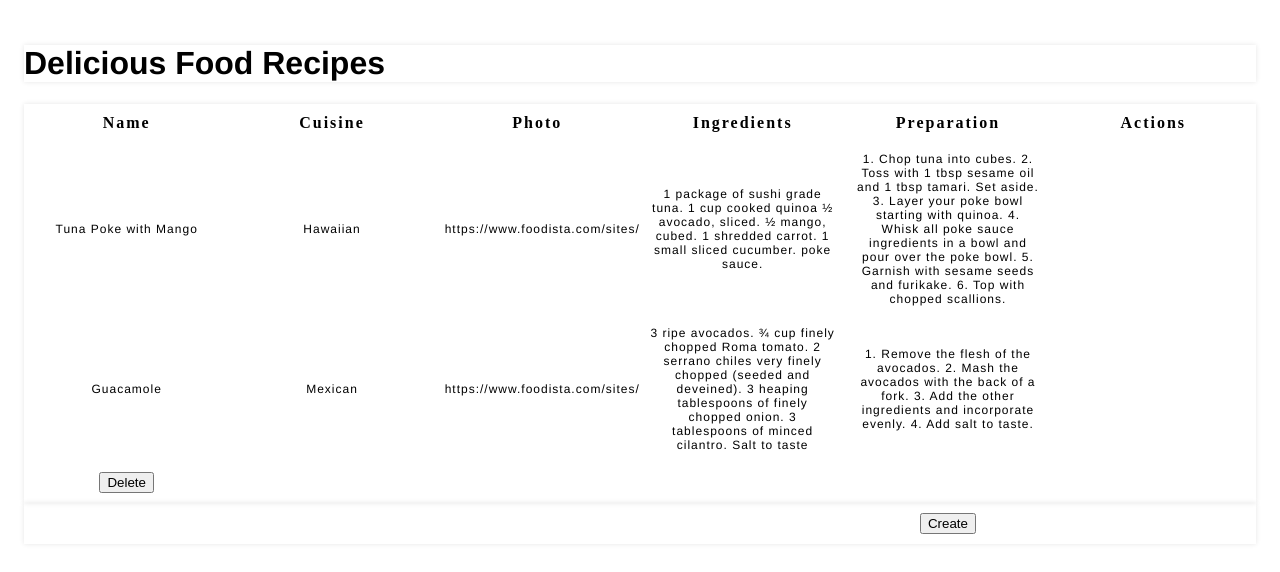
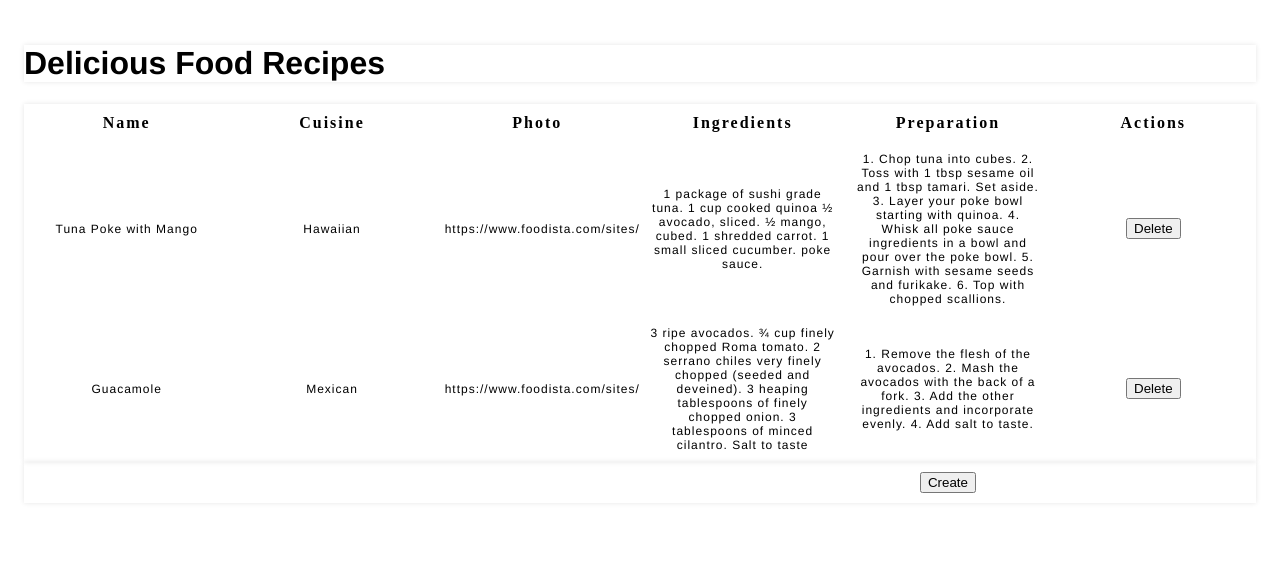
Before and after one commit to nguyenscg/recipe-tracking-app, a React (Create React App) app: page / in a window 1280 px wide. Shown: the top 572 px of the page. Built offline with nearby package versions, Linux system fonts and the light colour scheme.

Commit message:
fixed delete button so each recipe has a delete button

```diff
--- a/src/RecipeList.js
+++ b/src/RecipeList.js
@@ -27,11 +27,11 @@ function RecipeList({recipes, deleteRecipe}) {
               <td>{recipe.photo}</td>
               <td>{recipe.ingredients}</td>
               <td>{recipe.preparation}</td>
+              <td>
+                <button name="delete" onClick={deleteRecipe}>Delete</button>
+              </td>
             </tr>
           ))}
-          <td>
-            <button name="delete" onClick={deleteRecipe}>Delete</button>
-          </td>
         </tbody>
       </table>
     </div>
```
